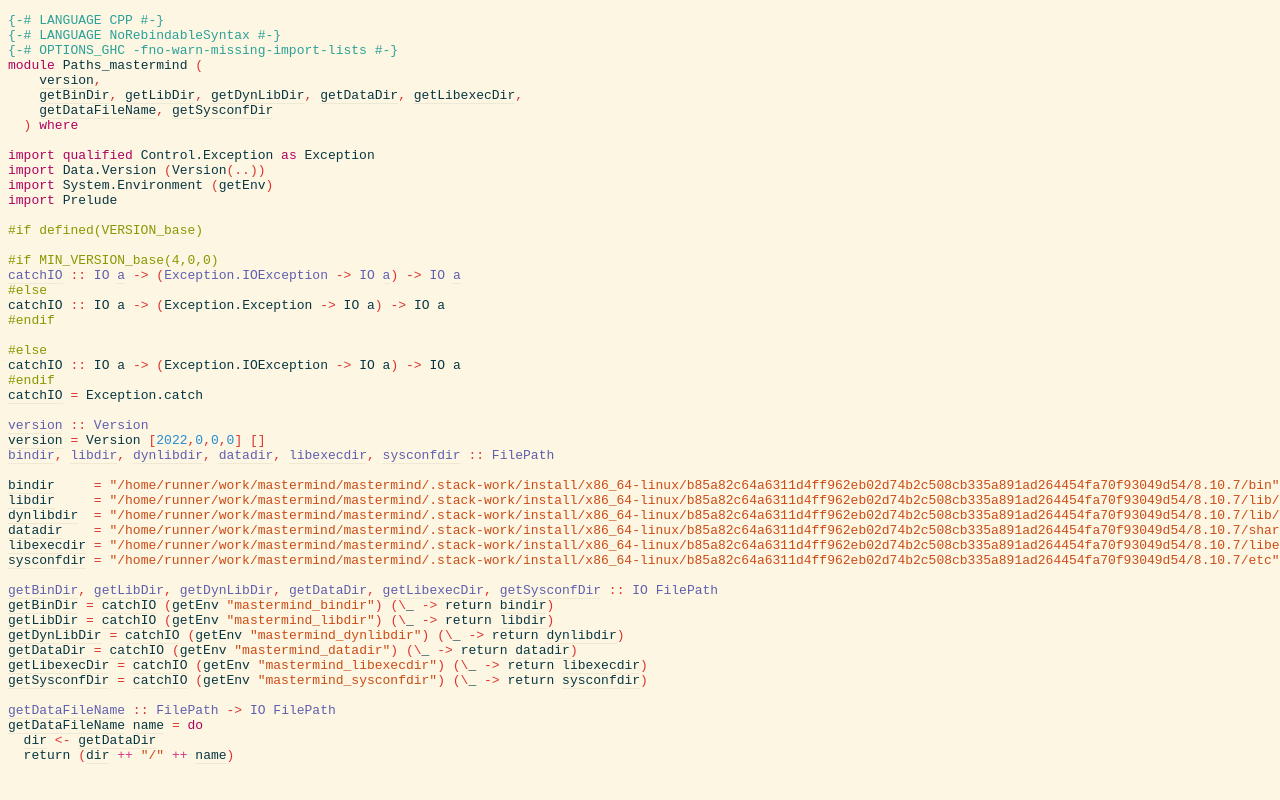
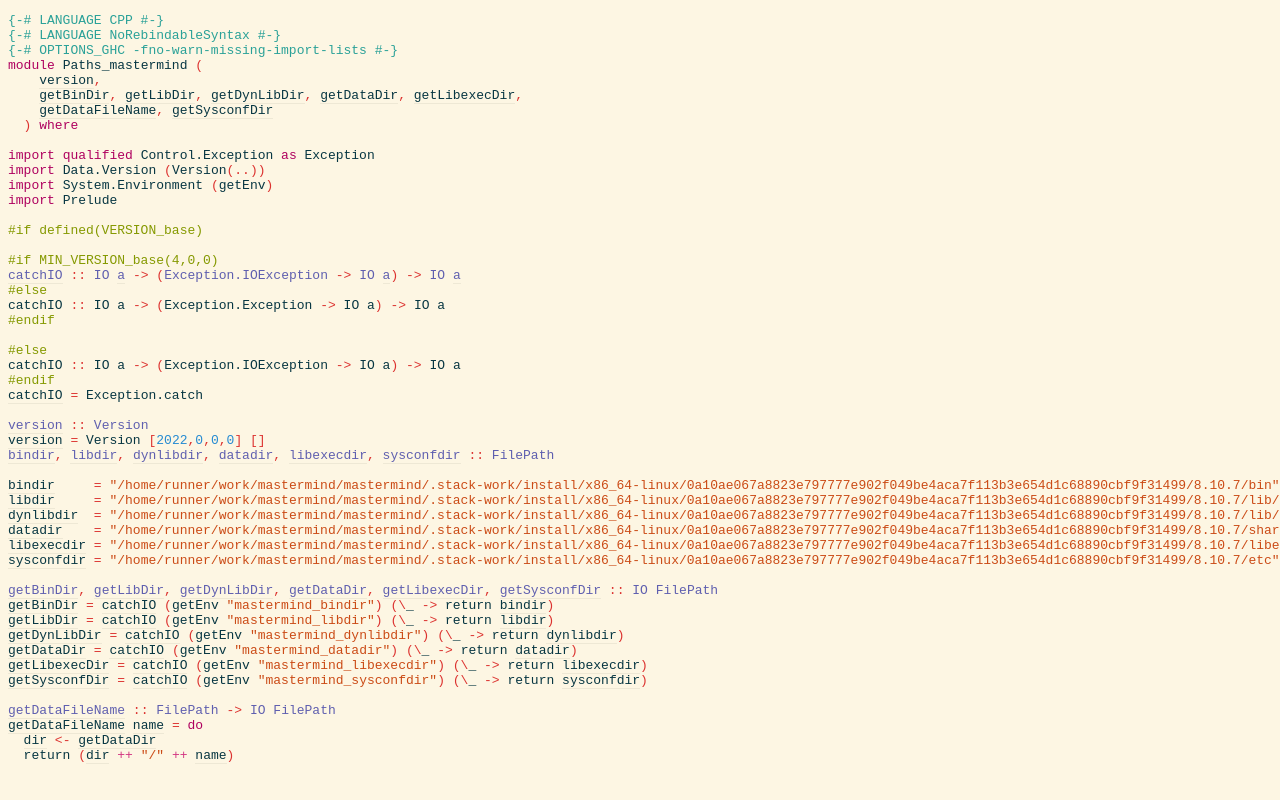
Before and after one commit to fpclass/mastermind, a plain HTML site: page src/Paths_mastermind.html in a window 1280 px wide. Shown: the top 800 px of the page. Drawn offline with Linux system fonts and the light colour scheme.

Commit message:
Deploying to haddock from @ fpclass/mastermind@c8c50708c08fe9c67c4b9969586e5dce37061067 🚀

```diff
--- a/src/Paths_mastermind.html
+++ b/src/Paths_mastermind.html
@@ -40,22 +40,22 @@ forall e a. Exception e =&gt; IO a -&gt; (e -&gt; IO a) -&gt; IO a
 </span><span id="line-31"></span><span>
 </span><span id="line-32"></span><span id="bindir"><span class="annot"><span class="annottext">bindir :: String
 </span><a href="Paths_mastermind.html#bindir"><span class="hs-identifier hs-var hs-var">bindir</span></a></span></span><span>     </span><span class="hs-glyph">=</span><span> </span><span class="annot"><span class="annottext">String
-</span><span class="hs-string">&quot;/home/runner/work/mastermind/mastermind/.stack-work/install/x86_64-linux/b85a82c64a6311d4ff962eb02d74b2c508cb335a891ad264454fa70f93049d54/8.10.7/bin&quot;</span></span><span>
+</span><span class="hs-string">&quot;/home/runner/work/mastermind/mastermind/.stack-work/install/x86_64-linux/0a10ae067a8823e797777e902f049be4aca7f113b3e654d1c68890cbf9f31499/8.10.7/bin&quot;</span></span><span>
 </span><span id="line-33"></span><span id="libdir"><span class="annot"><span class="annottext">libdir :: String
 </span><a href="Paths_mastermind.html#libdir"><span class="hs-identifier hs-var hs-var">libdir</span></a></span></span><span>     </span><span class="hs-glyph">=</span><span> </span><span class="annot"><span class="annottext">String
-</span><span class="hs-string">&quot;/home/runner/work/mastermind/mastermind/.stack-work/install/x86_64-linux/b85a82c64a6311d4ff962eb02d74b2c508cb335a891ad264454fa70f93049d54/8.10.7/lib/x86_64-linux-ghc-8.10.7/mastermind-2022.0.0.0-9J1Gtw5BuxqI770hGRtK4H&quot;</span></span><span>
+</span><span class="hs-string">&quot;/home/runner/work/mastermind/mastermind/.stack-work/install/x86_64-linux/0a10ae067a8823e797777e902f049be4aca7f113b3e654d1c68890cbf9f31499/8.10.7/lib/x86_64-linux-ghc-8.10.7/mastermind-2022.0.0.0-9J1Gtw5BuxqI770hGRtK4H&quot;</span></span><span>
 </span><span id="line-34"></span><span id="dynlibdir"><span class="annot"><span class="annottext">dynlibdir :: String
 </span><a href="Paths_mastermind.html#dynlibdir"><span class="hs-identifier hs-var hs-var">dynlibdir</span></a></span></span><span>  </span><span class="hs-glyph">=</span><span> </span><span class="annot"><span class="annottext">String
-</span><span class="hs-string">&quot;/home/runner/work/mastermind/mastermind/.stack-work/install/x86_64-linux/b85a82c64a6311d4ff962eb02d74b2c508cb335a891ad264454fa70f93049d54/8.10.7/lib/x86_64-linux-ghc-8.10.7&quot;</span></span><span>
+</span><span class="hs-string">&quot;/home/runner/work/mastermind/mastermind/.stack-work/install/x86_64-linux/0a10ae067a8823e797777e902f049be4aca7f113b3e654d1c68890cbf9f31499/8.10.7/lib/x86_64-linux-ghc-8.10.7&quot;</span></span><span>
 </span><span id="line-35"></span><span id="datadir"><span class="annot"><span class="annottext">datadir :: String
 </span><a href="Paths_mastermind.html#datadir"><span class="hs-identifier hs-var hs-var">datadir</span></a></span></span><span>    </span><span class="hs-glyph">=</span><span> </span><span class="annot"><span class="annottext">String
-</span><span class="hs-string">&quot;/home/runner/work/mastermind/mastermind/.stack-work/install/x86_64-linux/b85a82c64a6311d4ff962eb02d74b2c508cb335a891ad264454fa70f93049d54/8.10.7/share/x86_64-linux-ghc-8.10.7/mastermind-2022.0.0.0&quot;</span></span><span>
+</span><span class="hs-string">&quot;/home/runner/work/mastermind/mastermind/.stack-work/install/x86_64-linux/0a10ae067a8823e797777e902f049be4aca7f113b3e654d1c68890cbf9f31499/8.10.7/share/x86_64-linux-ghc-8.10.7/mastermind-2022.0.0.0&quot;</span></span><span>
 </span><span id="line-36"></span><span id="libexecdir"><span class="annot"><span class="annottext">libexecdir :: String
 </span><a href="Paths_mastermind.html#libexecdir"><span class="hs-identifier hs-var hs-var">libexecdir</span></a></span></span><span> </span><span class="hs-glyph">=</span><span> </span><span class="annot"><span class="annottext">String
-</span><span class="hs-string">&quot;/home/runner/work/mastermind/mastermind/.stack-work/install/x86_64-linux/b85a82c64a6311d4ff962eb02d74b2c508cb335a891ad264454fa70f93049d54/8.10.7/libexec/x86_64-linux-ghc-8.10.7/mastermind-2022.0.0.0&quot;</span></span><span>
+</span><span class="hs-string">&quot;/home/runner/work/mastermind/mastermind/.stack-work/install/x86_64-linux/0a10ae067a8823e797777e902f049be4aca7f113b3e654d1c68890cbf9f31499/8.10.7/libexec/x86_64-linux-ghc-8.10.7/mastermind-2022.0.0.0&quot;</span></span><span>
 </span><span id="line-37"></span><span id="sysconfdir"><span class="annot"><span class="annottext">sysconfdir :: String
 </span><a href="Paths_mastermind.html#sysconfdir"><span class="hs-identifier hs-var hs-var">sysconfdir</span></a></span></span><span> </span><span class="hs-glyph">=</span><span> </span><span class="annot"><span class="annottext">String
-</span><span class="hs-string">&quot;/home/runner/work/mastermind/mastermind/.stack-work/install/x86_64-linux/b85a82c64a6311d4ff962eb02d74b2c508cb335a891ad264454fa70f93049d54/8.10.7/etc&quot;</span></span><span>
+</span><span class="hs-string">&quot;/home/runner/work/mastermind/mastermind/.stack-work/install/x86_64-linux/0a10ae067a8823e797777e902f049be4aca7f113b3e654d1c68890cbf9f31499/8.10.7/etc&quot;</span></span><span>
 </span><span id="line-38"></span><span>
 </span><span id="line-39"></span><span class="annot"><a href="Paths_mastermind.html#getBinDir"><span class="hs-identifier hs-type">getBinDir</span></a></span><span class="hs-special">,</span><span> </span><span class="annot"><a href="Paths_mastermind.html#getLibDir"><span class="hs-identifier hs-type">getLibDir</span></a></span><span class="hs-special">,</span><span> </span><span class="annot"><a href="Paths_mastermind.html#getDynLibDir"><span class="hs-identifier hs-type">getDynLibDir</span></a></span><span class="hs-special">,</span><span> </span><span class="annot"><a href="Paths_mastermind.html#getDataDir"><span class="hs-identifier hs-type">getDataDir</span></a></span><span class="hs-special">,</span><span> </span><span class="annot"><a href="Paths_mastermind.html#getLibexecDir"><span class="hs-identifier hs-type">getLibexecDir</span></a></span><span class="hs-special">,</span><span> </span><span class="annot"><a href="Paths_mastermind.html#getSysconfDir"><span class="hs-identifier hs-type">getSysconfDir</span></a></span><span> </span><span class="hs-glyph">::</span><span> </span><span class="annot"><span class="hs-identifier hs-type">IO</span></span><span> </span><span class="annot"><span class="hs-identifier hs-type">FilePath</span></span><span>
 </span><span id="line-40"></span><span id="getBinDir"><span class="annot"><span class="annottext">getBinDir :: IO String
```
